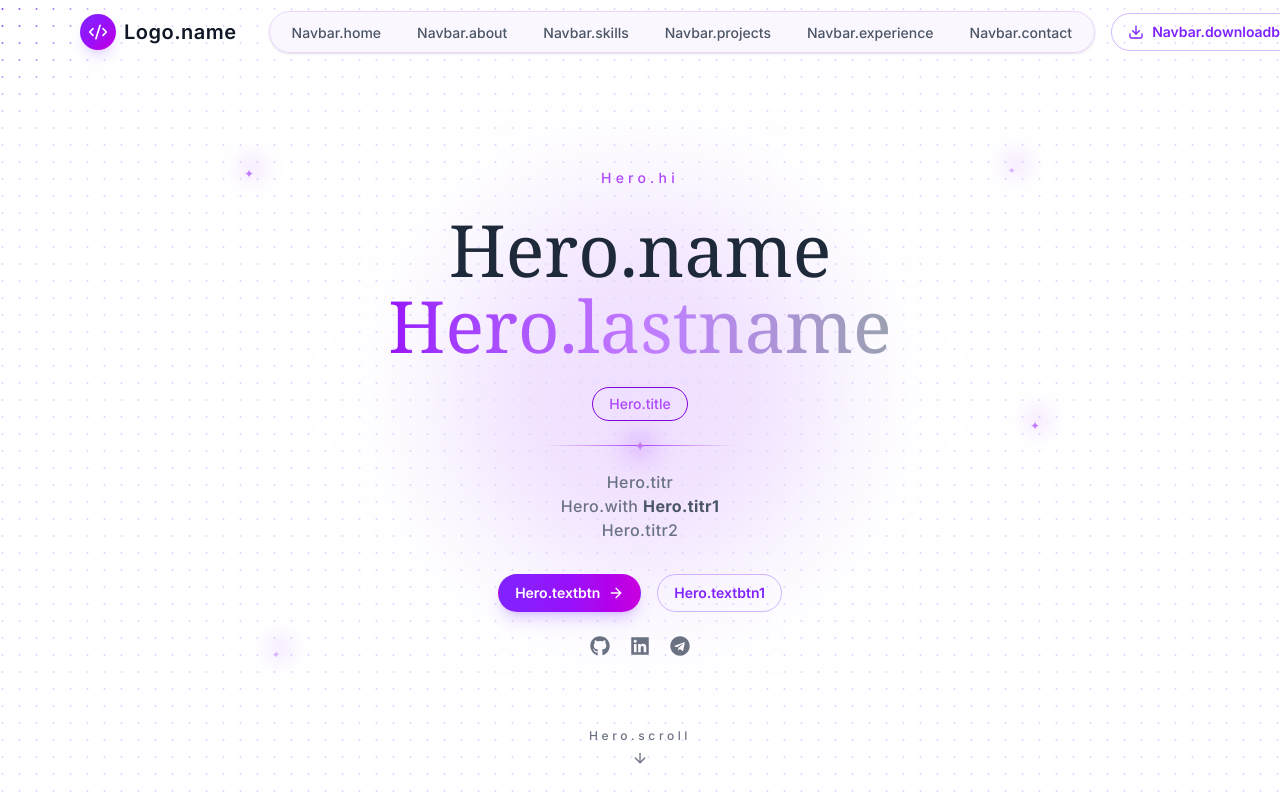
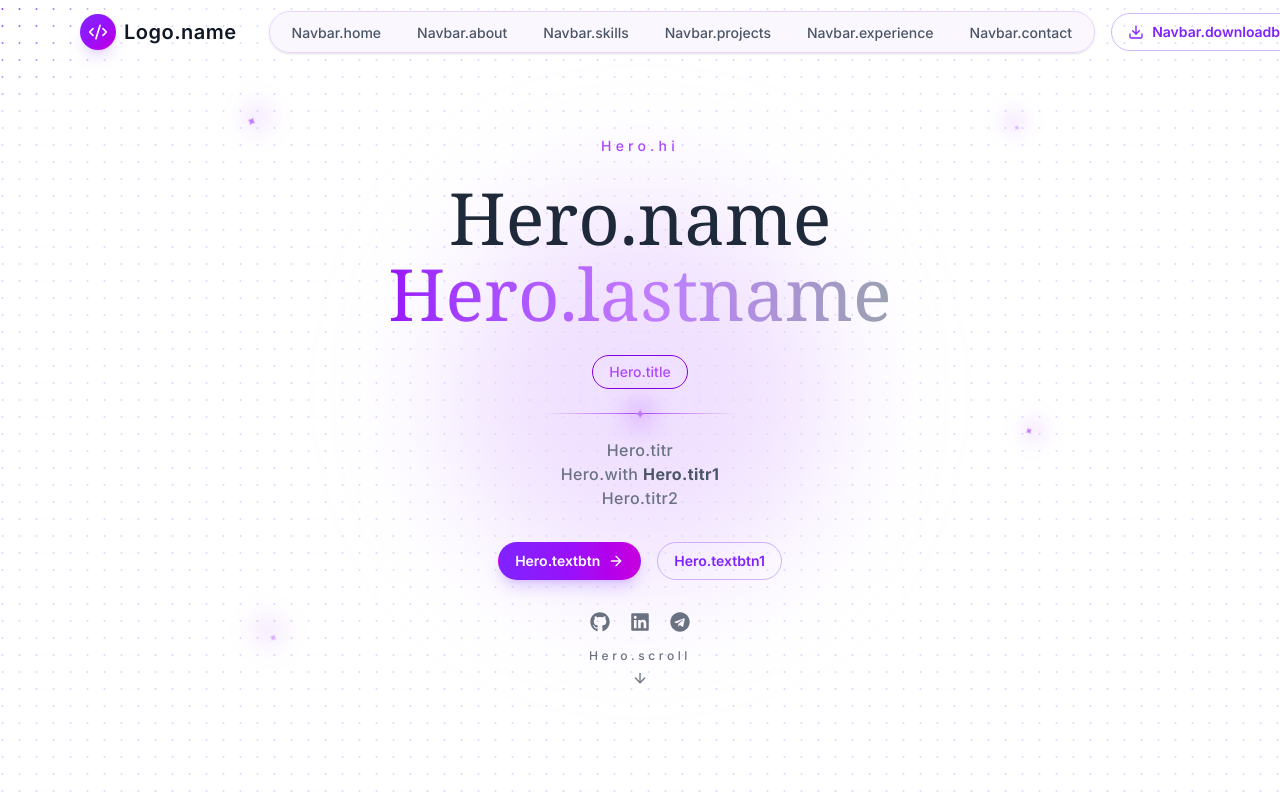
Before and after one commit to Sabamahdavi84/portfolio-website, a Next.js app in the folder portfolio/: page /en in a window 1280 px wide. Shown: the top 800 px of the page. Built offline with nearby package versions, Linux system fonts and the light colour scheme.

Commit message:
<main>[components]:added animation to sections

```diff
--- a/portfolio/app/[locale]/page.tsx
+++ b/portfolio/app/[locale]/page.tsx
@@ -3,6 +3,7 @@ import Contact from "@/components/contact/Contact";
 import Experience from "@/components/experience/experience";
 import Footer from "@/components/footer/footer";
 import Hero from "@/components/hero/Hero";
+import AnimationLayout from "@/components/layouts/AnimationLayout";
 import Navbar from "@/components/navbar/Navbar";
 import Project from "@/components/projects/Projects";
 import Skills from "@/components/skills/Skills";
@@ -10,7 +11,7 @@ import Skills from "@/components/skills/Skills";
 
 export default function Home() {
   return (
-    <>
+    <AnimationLayout>
       <Navbar />
       <Hero/>
       <About/>
@@ -19,6 +20,6 @@ export default function Home() {
       <Experience/>
       <Contact/>
       <Footer/>
-    </>
+      </AnimationLayout>
   );
 }
--- a/portfolio/app/globals.css
+++ b/portfolio/app/globals.css
@@ -180,3 +180,28 @@ body, html {
   height: 100%;
   pointer-events: none;
 }
+@keyframes starMove1 {
+    0%, 100% { transform: translate(0, 0) scale(1) rotate(0deg); }
+    25% { transform: translate(6px, -8px) scale(1.2) rotate(45deg); }
+    50% { transform: translate(-4px, -10px) scale(0.9) rotate(90deg); }
+    75% { transform: translate(-6px, 3px) scale(1.1) rotate(135deg); }
+}
+
+@keyframes starMove2 {
+    0%, 100% { transform: translate(0, 0) scale(1) rotate(0deg); }
+    30% { transform: translate(-8px, 6px) scale(1.15) rotate(-40deg); }
+    60% { transform: translate(4px, 9px) scale(0.85) rotate(-80deg); }
+}
+
+@keyframes starMove3 {
+    0%, 100% { transform: translate(0, 0) scale(1) rotate(0deg); }
+    20% { transform: translate(-8px, -5px) scale(1.15) rotate(30deg); }
+    50% { transform: translate(-5px, 7px) scale(0.9) rotate(60deg); }
+    80% { transform: translate(7px, 3px) scale(1.2) rotate(100deg); }
+}
+
+@keyframes starMove4 {
+    0%, 100% { transform: translate(0, 0) scale(1) rotate(0deg); }
+    35% { transform: translate(7px, -6px) scale(0.85) rotate(-30deg); }
+    65% { transform: translate(-6px, -8px) scale(1.2) rotate(-70deg); }
+}
--- a/portfolio/components/hero/Hero.tsx
+++ b/portfolio/components/hero/Hero.tsx
@@ -39,39 +39,47 @@ export default function Hero(){
             {/* content */}
             <div className="relative z-10 w-[90%] max-w-3xl mx-auto flex flex-col items-center text-center space-y-6">
 
-                <span className="block text-purple-500 dark:text-purple-400 text-sm tracking-[0.3em] font-medium">
+                <span className="block text-purple-500 dark:text-purple-400 text-sm tracking-[0.3em] font-medium mt-4">
                      {t('hi')}
                 </span>
 
-                <h1 className={`${locale==='fa' ? "font-medium text-4xl" : "font-serif text-6xl md:text-7xl"} leading-[1.05] text-gray-800 dark:text-gray-100`}>
+                <h1 data-aos='fade-up' className={`${locale==='fa' ? "font-medium text-4xl" : "font-serif text-6xl md:text-7xl"} leading-[1.05] text-gray-800 dark:text-gray-100`}>
                      {t('name')} <br />
                    <span className={`${locale==='fa' ? "text-5xl pt-4 block" : "text-6xl md:text-7xl"} bg-gradient-to-r from-purple-600 via-purple-400 to-gray-400 dark:from-purple-500 dark:via-violet-400 dark:to-purple-200 bg-clip-text text-transparent`}>
                     {t('lastname')}
                   </span>
                 </h1>
                  {/* stars */}
-              <div className="absolute -top-2 -left-3">
+              <div
+                className="absolute -top-2 -left-3"
+                style={{ animation: "starMove1 3s ease-in-out infinite" }}>
                <div className="relative">
                <div className="absolute inset-0 w-4 h-4 rounded-full bg-purple-500/40 blur-md" />
                <span className="relative text-purple-400 text-xs">✦</span>
               </div>
              </div>
 
-        <div className="absolute -top-3 right-2">
+        <div
+            className="absolute -top-3 right-2"
+            style={{ animation: "starMove2 3.5s ease-in-out infinite", animationDelay: "0.3s" }}>
            <div className="relative">
             <div className="absolute inset-0 w-4 h-4 rounded-full bg-purple-500/40 blur-md" />
             <span className="relative text-purple-300 text-[10px]">✦</span>
         </div>
        </div>
 
-       <div className="absolute top-1/2 -right-4 -translate-y-1/2">
+       <div
+            className="absolute top-1/2 -right-4 -translate-y-1/2"
+            style={{ animation: "starMove3 4s ease-in-out infinite", animationDelay: "0.6s" }}>
           <div className="relative">
             <div className="absolute inset-0 w-4 h-4 rounded-full bg-purple-500/40 blur-md" />
             <span className="relative text-purple-400 text-xs">✦</span>
         </div>
       </div>
 
-      <div className="absolute -bottom-2 left-4">
+      <div
+            className="absolute bottom-12 left-4"
+            style={{ animation: "starMove4 3.2s ease-in-out infinite", animationDelay: "0.9s" }}>
         <div className="relative">
             <div className="absolute inset-0 w-4 h-4 rounded-full bg-purple-500/40 blur-md" />
             <span className="relative text-purple-300 text-[10px]">✦</span>
@@ -79,13 +87,13 @@ export default function Hero(){
        </div>
 
 
-                 <span className="inline-block px-4 py-1.5 rounded-full
+                 <span  data-aos='fade-up' data-aos-delay="100" className="inline-block px-4 py-1.5 rounded-full
                  text-purple-500 dark:text-purple-400 text-sm border border-purple-700">
                     {t('title')}
                 </span>
 
                 {/* divider */}
-                <div className="relative flex items-center w-48 justify-center">
+                <div  data-aos='fade-up' data-aos-delay="200" className="relative flex items-center w-48 justify-center">
                     <div className="flex-1 h-px bg-gradient-to-r from-transparent via-purple-500 to-transparent" />
                     <div className="absolute left-1/2 -translate-x-1/2">
                         <div className="relative flex items-center justify-center w-6 h-6">
@@ -95,18 +103,22 @@ export default function Hero(){
                     </div>
                 </div>
 
-                <p className="text-gray-500 max-w-lg tracking-wide">
+                <p data-aos='fade-up' data-aos-delay="200" className="text-gray-500 max-w-lg tracking-wide">
                     {t('titr')}<br/>
                     {t('with')} <strong className="dark:text-gray-300/60 text-gray-600"> {t('titr1')}</strong> <br/>
                       {t('titr2')}
                 </p>
-
-                <div className="flex items-center justify-center gap-4 pt-2 mb-2">
+<div
+  data-aos="fade-up"
+  data-aos-delay="300"
+  className="flex flex-col items-center justify-center gap-4 pt-2 mb-2"
+>
+                <div className="flex items-center justify-center gap-4">
                     <LinkButton text={t('textbtn')} href="#contact" rounded icon={locale === "fa" ? LucideArrowLeft : LucideArrowRight}/>
                     <LinkButton text={t('textbtn1')} href="#projects" rounded variant="outline"/>
                 </div>
                                      {/* social + scroll */}
-                    <div className="flex items-center justify-between pt-4 mb-6 max-w-md">
+                    <div className="flex items-center justify-between pt-4 mb-22 max-w-md">
                         <div className="flex items-center gap-5 text-gray-500 dark:text-gray-400">
                              <a href="https://github.com/Sabamahdavi84" className="hover:text-purple-500 transition-colors"><FaGithub size={20} /></a>
                              <a href="https://www.linkedin.com/in/saba-mahdavi84/" className="hover:text-purple-500 transition-colors"><FaLinkedin size={20} /></a>
@@ -114,12 +126,13 @@ export default function Hero(){
                          </div>
 
                      </div>
-            </div>
-             {/* scroll indicator */}
+                {/* scroll indicator */}
             <div className="absolute bottom-8 left-1/2 -translate-x-1/2 flex flex-col items-center gap-2 z-10">
                 <span className="text-gray-500 dark:text-gray-400 text-xs tracking-[0.3em]">{t('scroll')}</span>
                 <LucideArrowDown className="w-4 h-4 text-gray-500 dark:text-gray-400 animate-bounce" />
             </div>
+            </div>
+            </div>
         </section>
     )
 }
--- /dev/null
+++ b/portfolio/components/layouts/AnimationLayout.tsx
@@ -0,0 +1,25 @@
+"use client"
+
+import { useEffect } from "react"
+import AOS from 'aos';
+import 'aos/dist/aos.css';
+
+export default function AnimationLayout({children}:{children:React.ReactNode}){
+
+
+    useEffect(()=>{
+        const initAOS=async()=>{
+            await import('aos');
+            AOS.init({
+                duration:1000,
+                easing:"ease",
+                once:true,
+                anchorPlacement:"top-bottom"
+            })
+        }
+        initAOS();
+    },[])
+    return(
+        <>{children}</>
+    )
+}
--- a/portfolio/components/projects/Projects.tsx
+++ b/portfolio/components/projects/Projects.tsx
@@ -109,7 +109,7 @@ export default function Project() {
         <button
              key={item.key}
              onClick={() => setFilter(item.key as any)}
-             className={`px-5 py-2 rounded-full transition-all
+             className={`px-2 md:px-5 py-2 rounded-full transition-all
             ${
               filter === item.key
                ? "bg-purple-600 text-white"
--- a/portfolio/package.json
+++ b/portfolio/package.json
@@ -10,6 +10,7 @@
   },
   "dependencies": {
     "@radix-ui/react-slot": "^1.3.0",
+    "aos": "^2.3.4",
     "class-variance-authority": "^0.7.1",
     "clsx": "^2.1.1",
     "gsap": "^3.15.0",
@@ -23,6 +24,7 @@
   },
   "devDependencies": {
     "@tailwindcss/postcss": "^4",
+    "@types/aos": "^3.0.8",
     "@types/node": "^20",
     "@types/react": "^19",
     "@types/react-dom": "^19",
```
Also changed, not shown: 1 other file (tests, documents, lock files or other folders).
